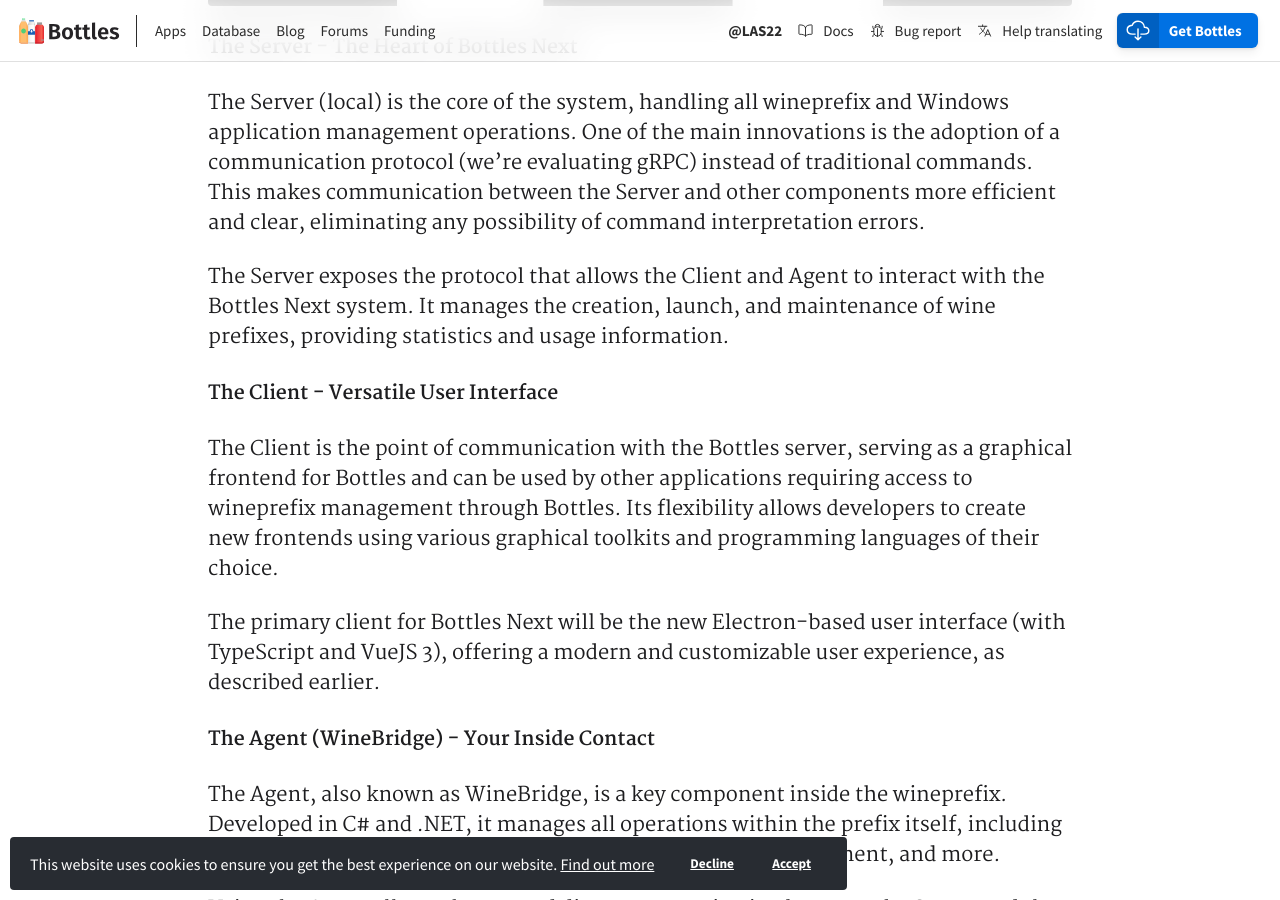
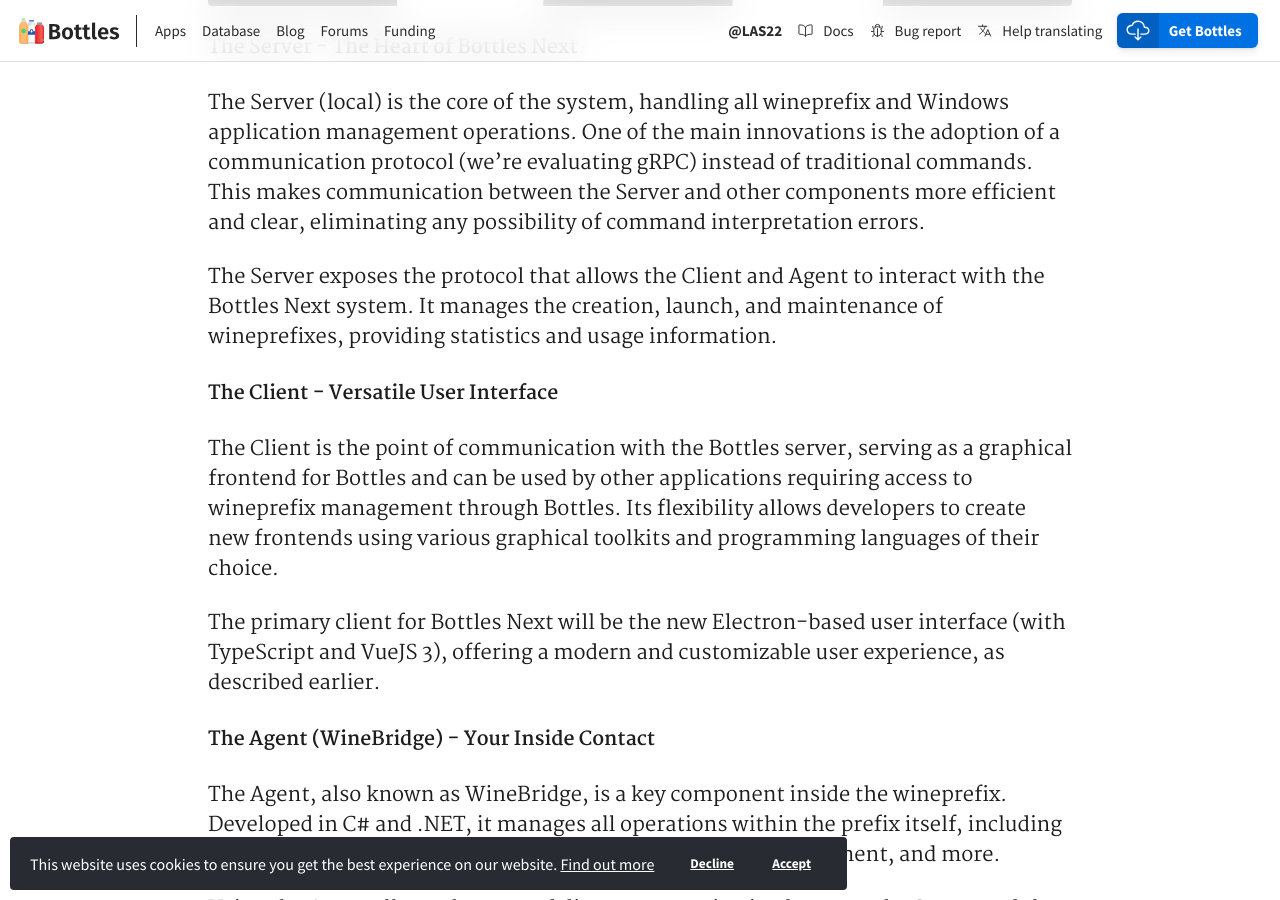
Before and after one commit to bottlesdevs/website, a Jekyll site: the page built from _posts/2023-10-05-bottles-next-a-new-chapter.md, in a window 1280 px wide and 900 px high, scrolled down 9012 px. Built offline with Jekyll 4.4.1, drawn with Linux system fonts in a browser that asks for light colours; nearby versions of some CDN libraries; comment, search, counter and statistics services are not loaded.

Commit message:
Update _posts/2023-10-05-bottles-next-a-new-chapter.md
Co-authored-by: Bart Gravendeel <bgravendeel@proton.me>

```diff
--- a/_posts/2023-10-05-bottles-next-a-new-chapter.md
+++ b/_posts/2023-10-05-bottles-next-a-new-chapter.md
@@ -125,7 +125,7 @@
 
 The Server (local) is the core of the system, handling all wineprefix and Windows application management operations. One of the main innovations is the adoption of a communication protocol (we're evaluating gRPC) instead of traditional commands. This makes communication between the Server and other components more efficient and clear, eliminating any possibility of command interpretation errors.
 
-The Server exposes the protocol that allows the Client and Agent to interact with the Bottles Next system. It manages the creation, launch, and maintenance of wine prefixes, providing statistics and usage information.
+The Server exposes the protocol that allows the Client and Agent to interact with the Bottles Next system. It manages the creation, launch, and maintenance of wineprefixes, providing statistics and usage information.
 
 #### The Client - Versatile User Interface
 
```
